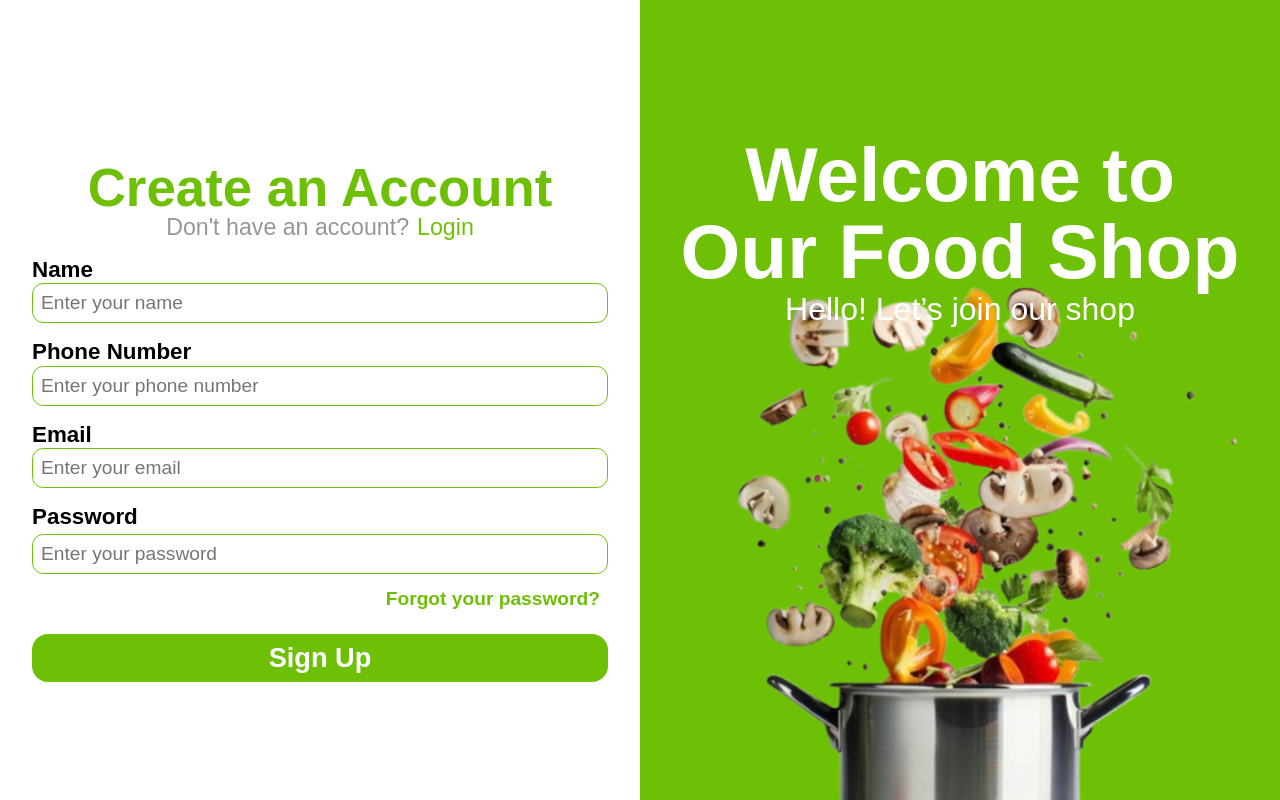
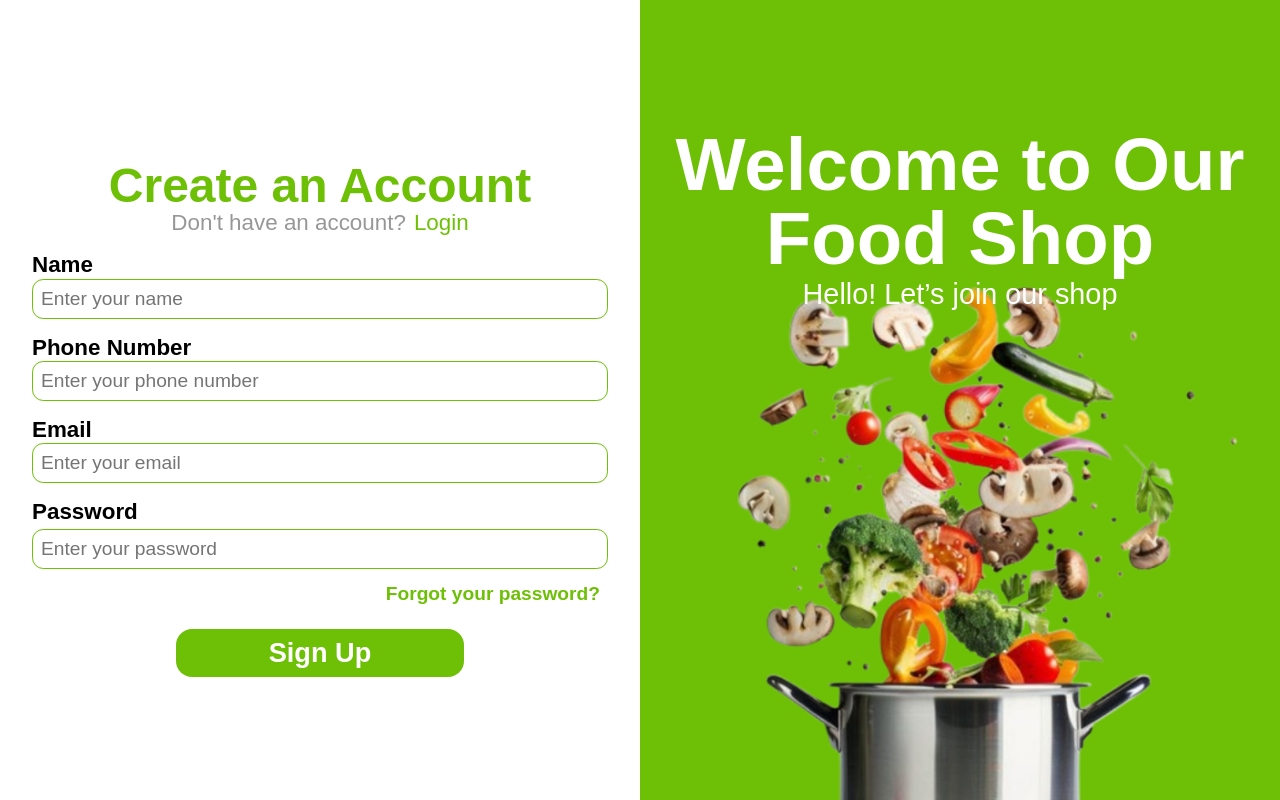
Before and after one commit to tithyarita/Khmer-organic-food-project, a Vue app in the folder khmer-food/: page /signup in a window 1280 px wide. Built offline with nearby package versions, Linux system fonts and the light colour scheme; a web font is replaced by a local one.

Commit message:
Login&Signup&profile

```diff
--- a/khmer-food/src/views/LoginSignUpView.vue
+++ b/khmer-food/src/views/LoginSignUpView.vue
@@ -42,11 +42,11 @@ const goToSignUp = () => router.push('/signup')
   position: relative;
   z-index: 2;
   text-align: center;
-  margin-top: 0.5rem;
+  margin-top: 3rem;
 }
 
 .content h1 {
-  font-size: 3.3rem;
+  font-size: 3.5rem;
   font-weight: 900;
   color: #6EC007;
   margin: 0;
@@ -62,7 +62,7 @@ const goToSignUp = () => router.push('/signup')
 }
 
 .logo {
-  width: 16rem;
+  width: 18rem;
   height: auto;
   margin: 1.5rem auto;
 }
@@ -75,14 +75,14 @@ const goToSignUp = () => router.push('/signup')
 }
 
 .buttons button {
-  width: 25rem;
+  width: 22rem;
   /* padding: 0.01rem; */
   border-radius: 1.5rem;
   border: 0.0625rem solid #6EC007;
   background: #fff;
   color: #6EC007;
   font-weight: 900;
-  font-size: 2.2rem;
+  font-size: 1.6rem;
   font-family: 'Baloo Tammudu 2', sans-serif;
   /* cursor: pointer; */
   padding-top: 1rem;
--- a/khmer-food/src/views/LoginView.vue
+++ b/khmer-food/src/views/LoginView.vue
@@ -78,7 +78,7 @@ const submitForm = () => {
 }
 
 .login-banner h1 {
-  font-size: 4.5rem;
+  font-size: 4.2rem;
   margin-top: 7rem;
   margin-bottom: 0;
   font-weight: 900;
@@ -87,7 +87,7 @@ const submitForm = () => {
 }
 
 .login-banner p {
-  font-size: 2rem;
+  font-size: 1.8rem;
   margin: 0;
   font-weight: 500;
   line-height: 1.2;
@@ -125,7 +125,7 @@ const submitForm = () => {
 
 .login-form h2 {
   color: #6EC007;
-  font-size: 3.3rem;
+  font-size: 3rem;
   margin-bottom: 0;
   font-weight: 800;
   text-align: center;
@@ -138,21 +138,21 @@ const submitForm = () => {
   align-items: center;
   gap: 0.5rem;
   margin: 0;
-  font-size: 1.2rem;
+  /* font-size: 1rem; */
   font-weight: 120;
   justify-content: center;
 }
 
 .signup-prompt .gray-text {
   color: #979797;
-  font-size: 1.5rem;
+  font-size: 1.4rem;
 }
 
 .signup-prompt .green-link {
   color: #6EC007;
   text-decoration: none;
   cursor: pointer;
-  font-size: 1.5rem;
+  font-size: 1.4rem;
 }
 
 form label {
@@ -205,7 +205,10 @@ form input:focus {
 }
 
 .submit-btn {
-  width: 100%;
+  width: 50%;
+  margin: 1.2rem auto 0; /* <-- ADD THIS LINE */
+  display: flex;
+  justify-content: center;
   padding: 0.5rem;
   background: #6EC007;
   color: white;
@@ -216,6 +219,10 @@ form input:focus {
   margin-top: 1.2rem;
   cursor: pointer;
   font-family: 'Baloo Tammudu 2', sans-serif;
+}
+
+.submit-btn:hover {
+  background: #57a600;
 }
 
 /* Mobile Responsive */
--- a/khmer-food/src/views/ProfileUserView.vue
+++ b/khmer-food/src/views/ProfileUserView.vue
@@ -87,7 +87,7 @@ const saveChanges = () => {
 }
 
 const signOut = () => {
-  router.push('/loginSignup')
+  router.push('/home')
 }
 
 
--- a/khmer-food/src/views/SignUpView.vue
+++ b/khmer-food/src/views/SignUpView.vue
@@ -91,7 +91,7 @@ const submitForm = () => {
 
 .signup-form h2 {
   color: #6EC007;
-  font-size: 3.3rem;
+  font-size: 3rem;
   margin-bottom: 0;
   font-weight: 800;
   text-align: center;
@@ -103,21 +103,21 @@ const submitForm = () => {
   align-items: center;
   gap: 0.5rem;
   margin: 0;
-  font-size: 1.2rem;
+  /* font-size: 1.2rem; */
   font-weight: 120;
   justify-content: center;
 }
 
 .login-prompt .gray-text {
   color: #979797;
-  font-size: 1.45rem;
+  font-size: 1.4rem;
 }
 
 .login-prompt .green-link {
   color: #6EC007;
   text-decoration: none;
   cursor: pointer;
-  font-size: 1.45rem;
+  font-size: 1.4rem;
 }
 
 form label {
@@ -168,7 +168,10 @@ form input:focus {
 }
 
 .submit-btn {
-  width: 100%;
+  width: 50%;
+  margin: 1.2rem auto 0; /* <-- ADD THIS LINE */
+  display: flex;
+  justify-content: center;
   padding: 0.5rem;
   background: #6EC007;
   color: white;
@@ -176,8 +179,13 @@ form input:focus {
   border-radius: 1rem;
   font-size: 1.7rem;
   font-weight: bold;
+  margin-top: 1.2rem;
   cursor: pointer;
   font-family: 'Baloo Tammudu 2', sans-serif;
+}
+
+.submit-btn:hover {
+  background: #57a600;
 }
 
 /* Right Banner */
@@ -196,8 +204,8 @@ form input:focus {
 }
 
 .signup-banner h1 {
-  font-size: 4.8rem;
-  margin-top: 7.5rem;
+  font-size: 4.65rem;
+  margin-top: 7rem;
   margin-bottom: 0;
   font-weight: 900;
   line-height: 1;
@@ -205,7 +213,7 @@ form input:focus {
 }
 
 .signup-banner p {
-  font-size: 2rem;
+  font-size: 1.8rem;
   margin: 0;
   font-weight: 300;
   line-height: 1.2;
@@ -218,7 +226,7 @@ form input:focus {
   left: 50%;
   transform: translateX(-50%);
   width: 100%;
-  max-width: 42rem;
+  max-width: 43rem;
   border-radius: 1rem;
   z-index: 1;
   object-fit: contain;
```
